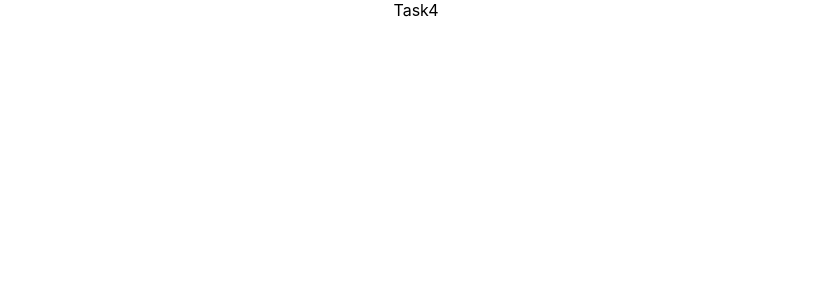
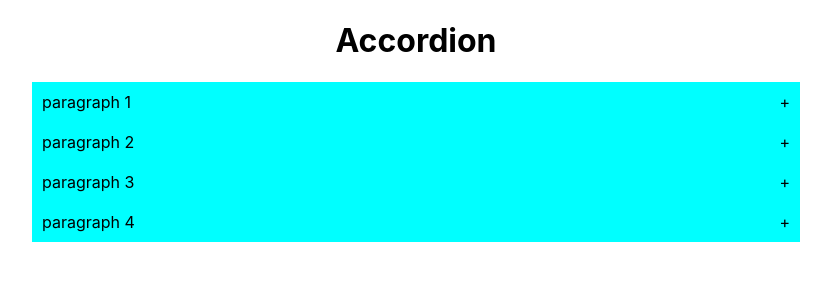
Before and after one commit to akshat-patel28/react-task, a React (Create React App) app: page /task4 in a window 1280 px wide. Shown: the top 300 px of the page, without its empty margins (224-1055 px from the left). Built offline with nearby package versions, Linux system fonts and the light colour scheme.

Commit message:
Accordion task component created

```diff
--- a/src/components/task-4/Task4.jsx
+++ b/src/components/task-4/Task4.jsx
@@ -1,7 +1,64 @@
-import React from "react";
+import React, { useEffect, useState } from "react";
+import styles from "./styles.module.css";
 
 const Task4 = () => {
-  return <div>Task4</div>;
+  const data = [
+    {
+      title: "paragraph 1",
+      content:
+        "A good example of a paragraph contains a topic sentence, details and a conclusion. 'There are many different kinds of animals that live in China. Tigers and leopards are animals that live in China's forests in the north. In the jungles, monkeys swing in the trees and elephants walk through the brush.",
+    },
+    {
+      title: "paragraph 2",
+      content:
+        "A good example of a paragraph contains a topic sentence, details and a conclusion. 'There are many different kinds of animals that live in China. Tigers and leopards are animals that live in China's forests in the north. In the jungles, monkeys swing in the trees and elephants walk through the brush.",
+    },
+    {
+      title: "paragraph 3",
+      content:
+        "A good example of a paragraph contains a topic sentence, details and a conclusion. 'There are many different kinds of animals that live in China. Tigers and leopards are animals that live in China's forests in the north. In the jungles, monkeys swing in the trees and elephants walk through the brush.",
+    },
+    {
+      title: "paragraph 4",
+      content:
+        "A good example of a paragraph contains a topic sentence, details and a conclusion. 'There are many different kinds of animals that live in China. Tigers and leopards are animals that live in China's forests in the north. In the jungles, monkeys swing in the trees and elephants walk through the brush.",
+    },
+  ];
+
+  const activeAccordion = [
+    { id: 1, isActive: false },
+    { id: 2, isActive: false },
+    { id: 3, isActive: false },
+    { id: 4, isActive: false },
+  ];
+
+  const openAccordion = (index) =>
+    (activeAccordion[index].isActive = !activeAccordion[index].isActive);
+
+  return (
+    <div>
+      <h1>Accordion</h1>
+      {data.map((element, index) => (
+        <div
+          key={index}
+          className={`${styles.container}`}
+          onClick={() => openAccordion(index)}
+        >
+          <div className={`${styles.title_div}`}>
+            <span>{element.title}</span>
+            <span>{activeAccordion[index].isActive ? "-" : "+"}</span>
+          </div>
+          <div
+            className={`${styles.content_div} ${
+              activeAccordion[index].isActive ? styles.active : ""
+            }`}
+          >
+            {element.content}
+          </div>
+        </div>
+      ))}
+    </div>
+  );
 };
 
 export default Task4;
--- /dev/null
+++ b/src/components/task-4/styles.module.css
@@ -0,0 +1,27 @@
+.container {
+  width: 60%;
+  display: flex;
+  flex-direction: column;
+  justify-content: center;
+  align-items: center;
+  margin: 0 auto;
+}
+.title_div {
+  width: 100%;
+  display: flex;
+  justify-content: space-between;
+  background-color: aqua;
+  padding: 10px;
+  box-sizing: border-box;
+  cursor: pointer;
+}
+.content_div {
+  width: 100%;
+  height: 0px;
+  overflow: hidden;
+  background-color: rgb(121, 255, 255);
+  transition: all ease 0.5s;
+}
+.active {
+  height: auto;
+}
```
